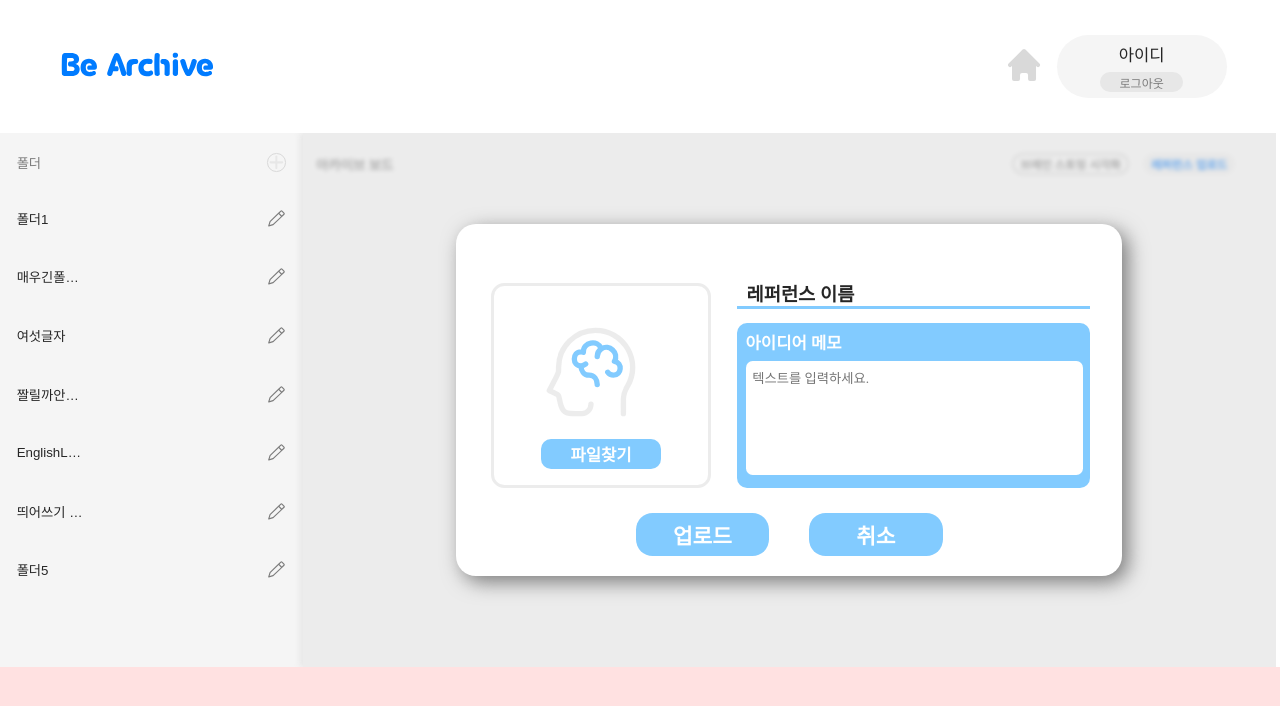
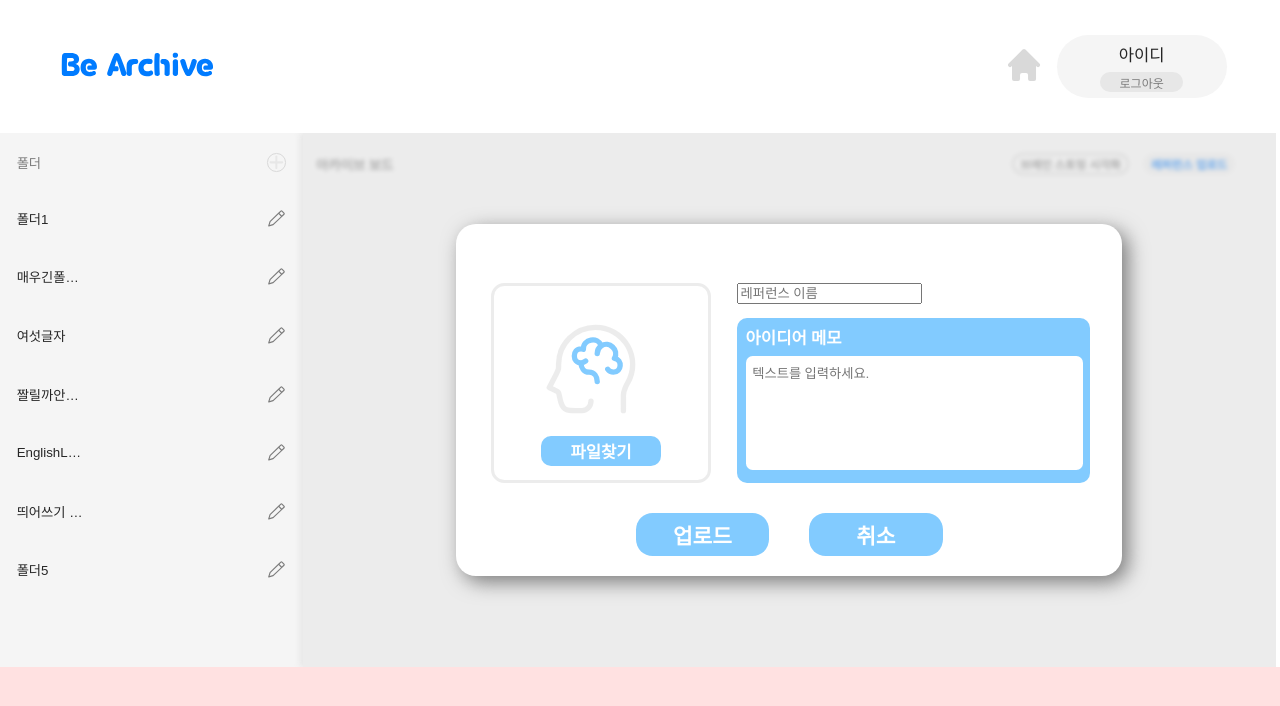
Before and after one commit to HSU-BeArchive/Frontend, a React (Vite) app in the folder moamoa/: page /archive/1 in a window 1280 px wide. Both pictures are taken after a click on the button "레퍼런스 업로드". Shown: the top 706 px of the page. Built offline with nearby package versions, Linux system fonts and the light colour scheme; a web font is replaced by a local one.

Commit message:
✨: 레퍼런스 이름 입력받기 및 글자수 지정, 삭제버튼 기능 수정

```diff
--- a/moamoa/src/components/contents/archive/Archive.jsx
+++ b/moamoa/src/components/contents/archive/Archive.jsx
@@ -9,20 +9,21 @@ const Archive = () => {
   const [showUploadDialog, setShowUploadDialog] = useState(false);
   const [cards, setCards] = useState([]);
 
-  const handleDelete = (index) => {
-    setCards((prev) => prev.filter((_, i) => i !== index));
+  const handleDelete = (id) => {
+    setCards((prev) => prev.filter((card) => card.id !== id));
   };
 
-  const handleUpload = (file, memo) => {
-    if (!file) return;
+  const handleUpload = (file, title, memo) => {
+    if (!file || !title.trim()) return;
 
-    const newCard = {
-      name: file.name,
-      previewUrl: URL.createObjectURL(file),
+    const reader = new FileReader();
+    reader.onload = () => {
+      setCards((prev) => [
+        ...prev, { id: Date.now(), name: title, image: reader.result },
+      ]);
+      setShowUploadDialog(false);
     };
-
-    setCards((prev) => [...prev, newCard]);
-    setShowUploadDialog(false);
+    reader.readAsDataURL(file);
   };
 
   return (
@@ -39,12 +40,12 @@ const Archive = () => {
       </div>
 
       <div className="archive-board">
-        {cards.map((card, index) => (
+        {cards.map((card) => (
           <ArchiveCard
-            key={index}
-            name={card.name}
-            previewUrl={card.previewUrl}
-            onDelete={() => handleDelete(index)}
+            key={card.id}
+            name={card.name.length > 13 ? `${card.name.slice(0, 13)}…` : card.name}
+            image={card.image}
+            onDelete={() => handleDelete(card.id)}
           />
         ))}
       </div>
--- a/moamoa/src/components/contents/archive/ArchiveCard.jsx
+++ b/moamoa/src/components/contents/archive/ArchiveCard.jsx
@@ -2,11 +2,11 @@ import React from "react";
 import { RxCross2 } from "react-icons/rx";
 import "./Archive.scss";
 
-const ArchiveCard = ({ name, onDelete, previewUrl }) => {
+const ArchiveCard = ({ name, image, onDelete }) => {
   return (
     <div className="archive-card">
       <div className="card-thumbnail">
-        {previewUrl && (<img src={previewUrl} alt="preview"/>)}
+        <img src={image} alt={name} />
         <button className="delete-button" onClick={onDelete}>
           <RxCross2 size="100%" />
         </button>
--- a/moamoa/src/components/contents/archive/UploadDialog.jsx
+++ b/moamoa/src/components/contents/archive/UploadDialog.jsx
@@ -4,6 +4,7 @@ import uploadIcon from "../../../assets/images/archive-icon1.svg";
 import UploadDropzone from "./UploadDropzone";
 
 const UploadDialog = ({ onClose, onUpload }) => {
+  const [title, setTitle] = useState("");
   const [memo, setMemo] = useState("");
   const [file, setFile] = useState(null);
   const [previewUrl, setPreviewUrl] = useState(null);
@@ -21,13 +22,24 @@ const UploadDialog = ({ onClose, onUpload }) => {
         <div className="upload-body">
           <div className="upload-left">
             <UploadDropzone onFileSelect={handleFileSelect}>
-              <img src={previewUrl || uploadIcon} alt="preview"/>
+              <img src={previewUrl || uploadIcon} alt="preview" />
               <button>파일찾기</button>
             </UploadDropzone>
           </div>
 
           <div className="upload-right">
-            <div className="upload-title">레퍼런스 이름</div>
+            <div className="upload-title-box">
+              <input
+                type="text"
+                className="upload-title-input"
+                placeholder="레퍼런스 이름"
+                maxLength={30}
+                value={title}
+                onChange={(e) => setTitle(e.target.value)}
+              />
+              <div className="underline" />
+            </div>
+
             <div className="upload-memo-box">
               <div className="upload-memo-label">아이디어 메모</div>
               <textarea
@@ -41,7 +53,7 @@ const UploadDialog = ({ onClose, onUpload }) => {
         </div>
 
         <div className="upload-actions">
-          <button className="btn" onClick={() => onUpload(file, memo)}>
+          <button className="btn" onClick={() => onUpload(file, title, memo)}>
             업로드
           </button>
           <button className="btn" onClick={onClose}>
```
